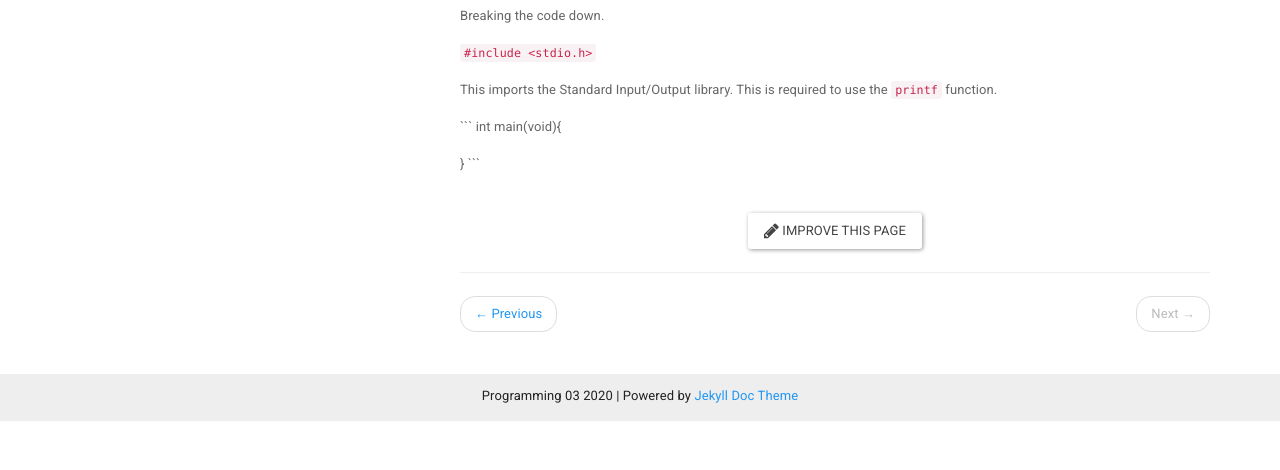
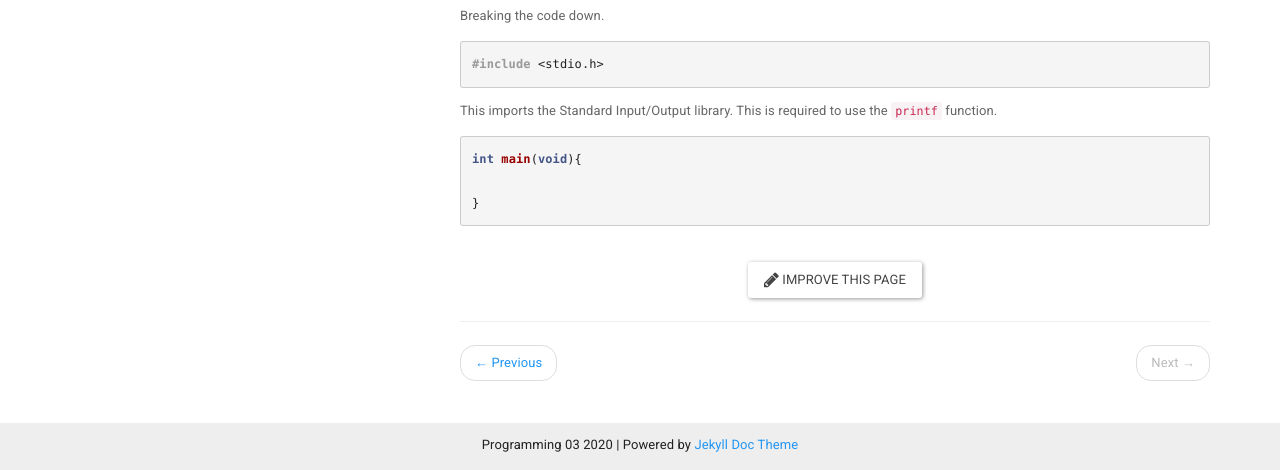
Before and after one commit to andyguestysj/prog03, a Jekyll site: the page built from _docs/topics/2-c/intro-c.md, in a window 1280 px wide and 900 px high, scrolled down 1264 px, cut to the strip 430-900 px from the top of the window. Built offline with Jekyll 4.4.1, drawn with Linux system fonts in a browser that asks for light colours; before the commit the page ends 2115 px from its top, so only the background shows below that.

Commit message:
C Language

````diff
--- a/_docs/topics/2-c/intro-c.md
+++ b/_docs/topics/2-c/intro-c.md
@@ -32,10 +32,14 @@ The C version is a little different but should look very familiar.
 
 Breaking the code down.
 
-``` #include <stdio.h> ```
+```c
+#include <stdio.h>
+```
 
 This imports the Standard Input/Output library. This is required to use the ```printf``` function.
 
-``` int main(void){
+```c
+int main(void){
 
-} ```
+}
+```
````
